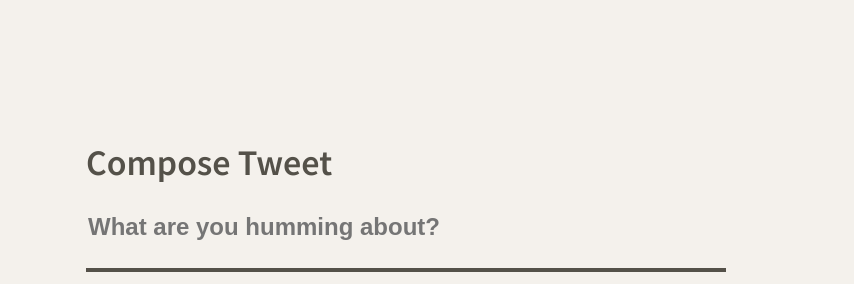
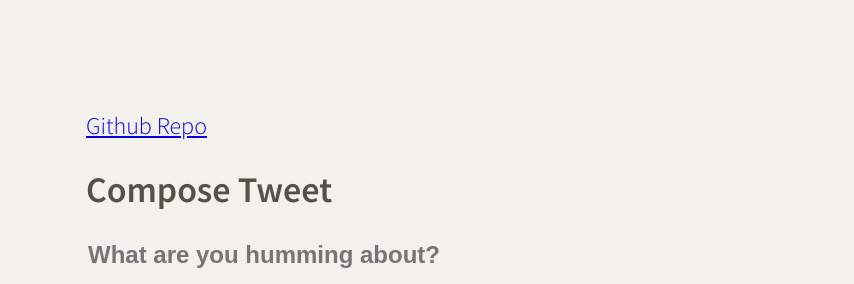
Before and after one commit to Mbtj/tweeter, a website: page public/index.html in a window 1280 px wide. Shown: the part 136-420 px from the top of the page, 426-1280 px from the left. Drawn offline with nearby package versions, Linux system fonts and the light colour scheme; no server answers.

Commit message:
add repo link

```diff
--- a/public/index.html
+++ b/public/index.html
@@ -68,7 +68,7 @@
   <main class="container">
     <!-- Form for new tweet -->
     <section class="new-tweet">
-
+      <a href="https://github.com/mbtj/tweeter">Github Repo</a>
       <h2 id="tweet-error"></h2>
       <h2>Compose Tweet</h2>
       <form action="/tweets/" method="post" id='send-tweet'>
```
